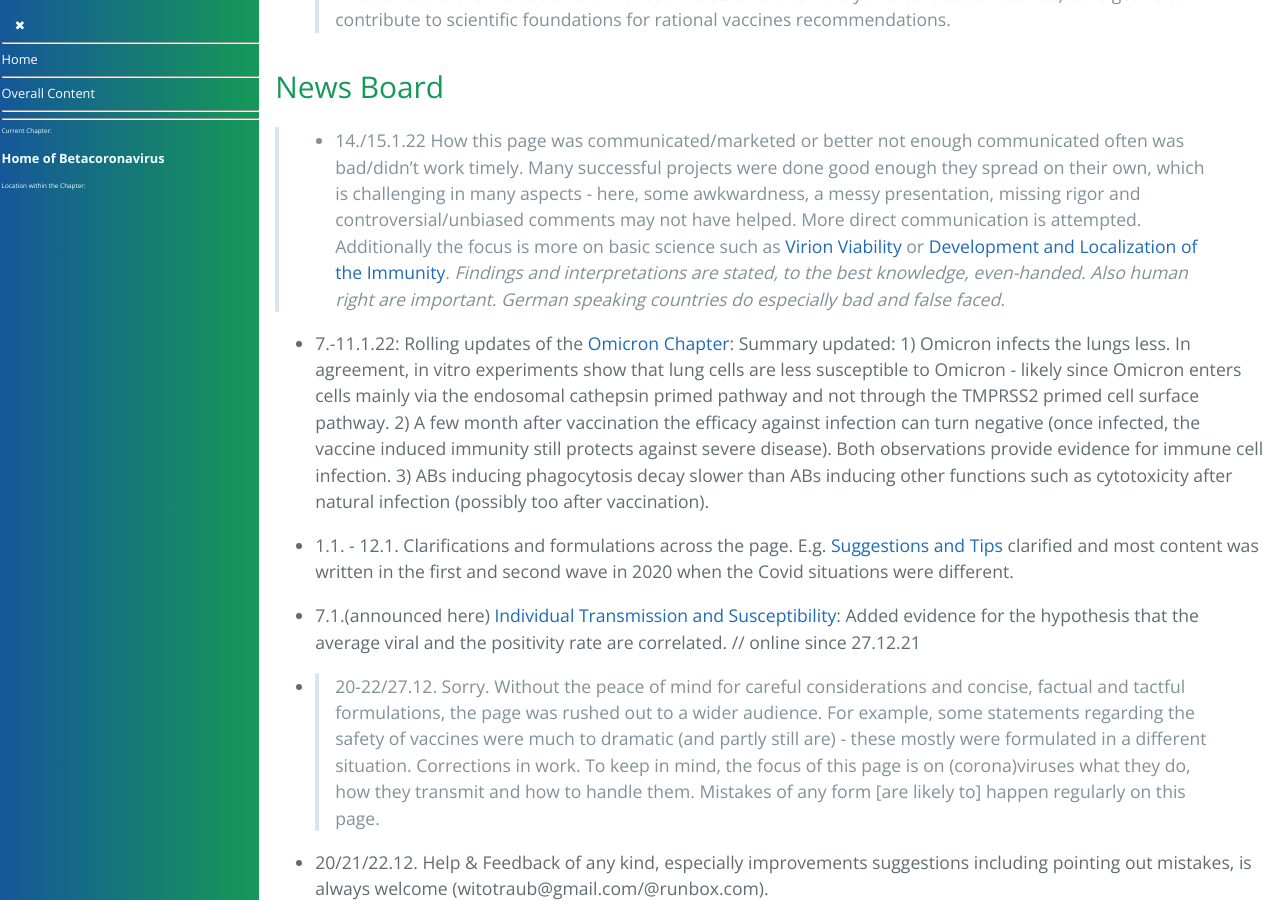
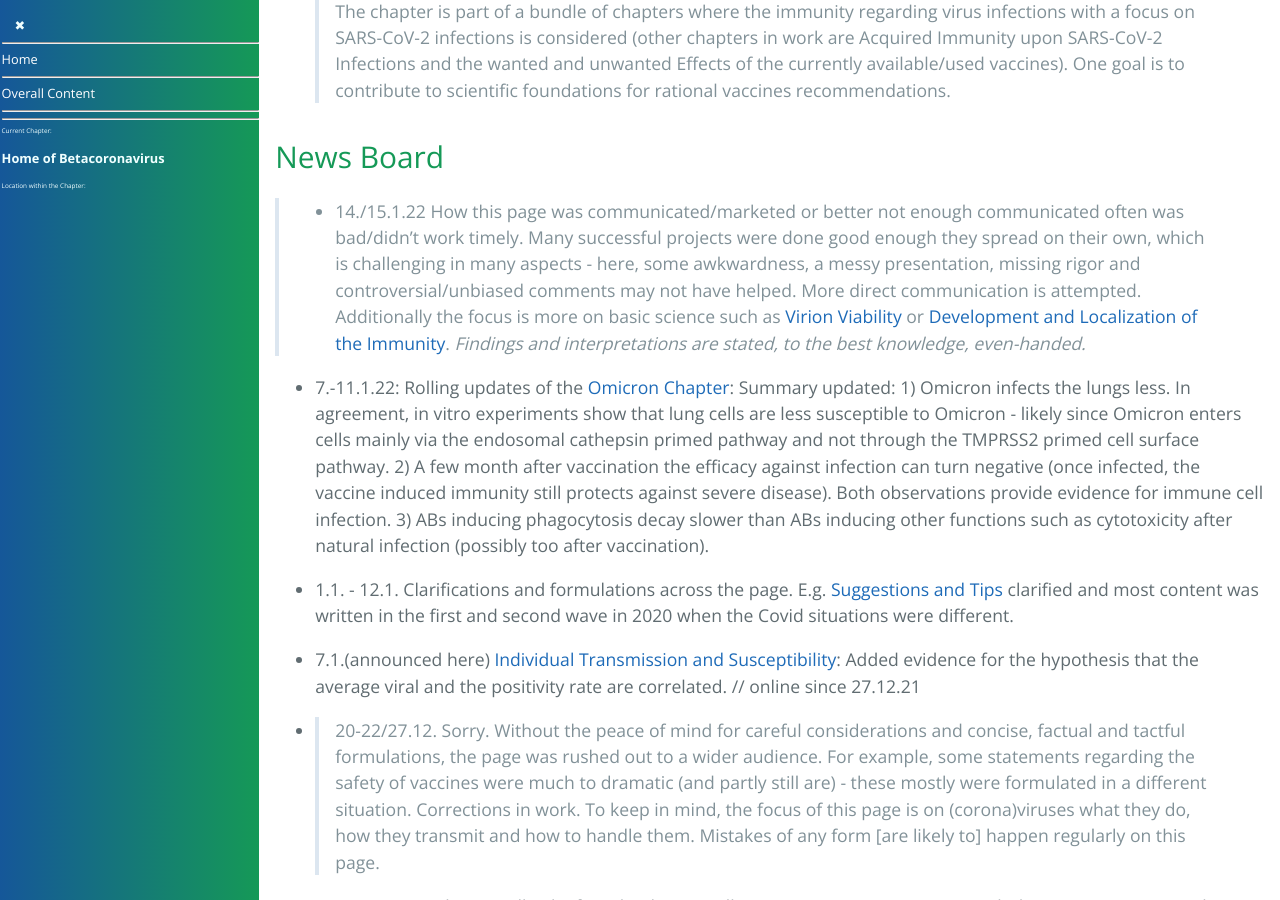
Before and after one commit to forestgrape/coronavirus, a Jekyll site: the page built from index.md, in a window 1280 px wide and 900 px high, scrolled down 2486 px. Built offline with Jekyll 4.4.1, drawn with Linux system fonts in a browser that asks for light colours; our own code applies the rules of GitHub Pages for plain Markdown files; some of the changed text lies outside the part shown.

Commit message:
formulations

```diff
--- a/index.md
+++ b/index.md
@@ -71,7 +73,7 @@
 <!-- 5.12.21: As RNA vaccines turned out they don't tame SARS-CoV-2, from a coronavirus perspective alone the benefits of mass vaccination unclear.-->
 
 
-> - 14./15.1.22  How this page was communicated/marketed or better not enough communicated often was bad/didn't work timely. Many successful projects were done good enough they spread on their own, which is challenging in many aspects - here, some awkwardness, a messy presentation, missing rigor and controversial/unbiased comments may not have helped. More direct communication is attempted. Additionally the focus is more on basic science such as [Virion Viability](2_biological/virion_viability.md) or [Development and Localization of the Immunity](4_immunological/ontogenesis_and_locality_of_immunity.md). *Findings and interpretations are stated, to the best knowledge, even-handed. Also human right are important. German speaking countries do especially bad and false faced.*
+> - 14./15.1.22  How this page was communicated/marketed or better not enough communicated often was bad/didn't work timely. Many successful projects were done good enough they spread on their own, which is challenging in many aspects - here, some awkwardness, a messy presentation, missing rigor and controversial/unbiased comments may not have helped. More direct communication is attempted. Additionally the focus is more on basic science such as [Virion Viability](2_biological/virion_viability.md) or [Development and Localization of the Immunity](4_immunological/ontogenesis_and_locality_of_immunity.md). *Findings and interpretations are stated, to the best knowledge, even-handed.*
 
 
 - 7.-11.1.22: Rolling updates of the [Omicron Chapter](2_biological/omicron.md): Summary updated: 1) Omicron infects the lungs less. In agreement, in vitro experiments show that lung cells are less susceptible to Omicron - likely since Omicron enters cells mainly via the endosomal cathepsin primed pathway and not through the TMPRSS2 primed cell surface pathway. 2) A few month after vaccination the efficacy against infection can turn negative (once infected, the vaccine induced immunity still protects against severe disease). Both observations provide evidence for immune cell infection. 3) ABs inducing phagocytosis decay slower than ABs inducing other functions such as cytotoxicity after natural infection (possibly too after vaccination).
```
Also changed, not shown: other parts of index.md (+2 -0 lines).
